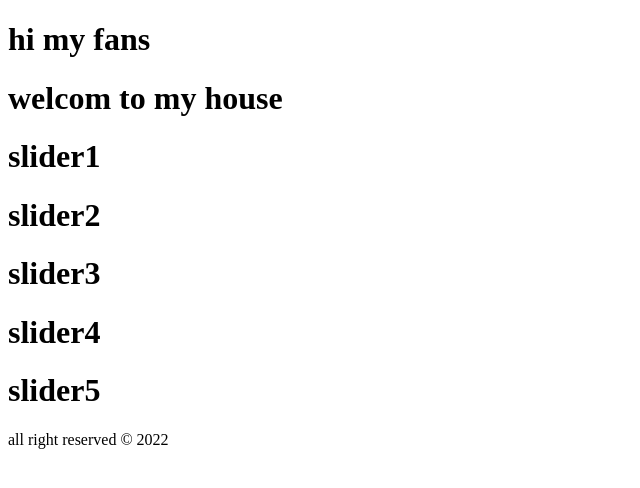
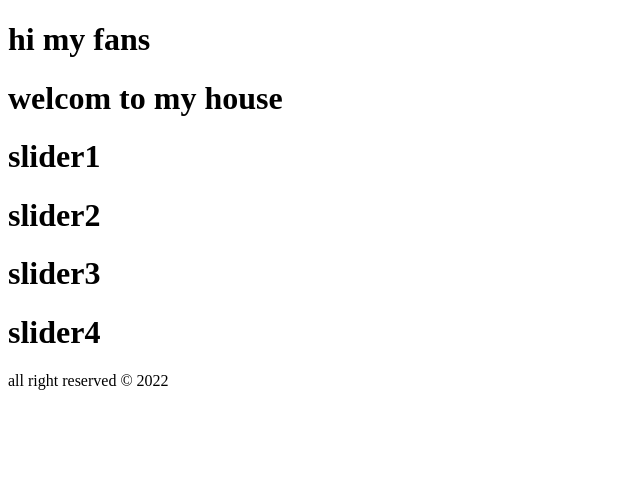
Before and after one commit to kazem2022/git-project-one, a website: page index.html in a window 1280 px wide. Shown: the whole page, without its empty margins (0-640 px from the left). Drawn offline with Linux system fonts and the light colour scheme.

Commit message:
slide5 removed

```diff
--- a/index.html
+++ b/index.html
@@ -17,7 +17,7 @@
       <h1>slider2</h1>
       <h1>slider3</h1>
       <h1>slider4</h1>
-      <h1>slider5</h1>
+
 
 
    </header>
```
